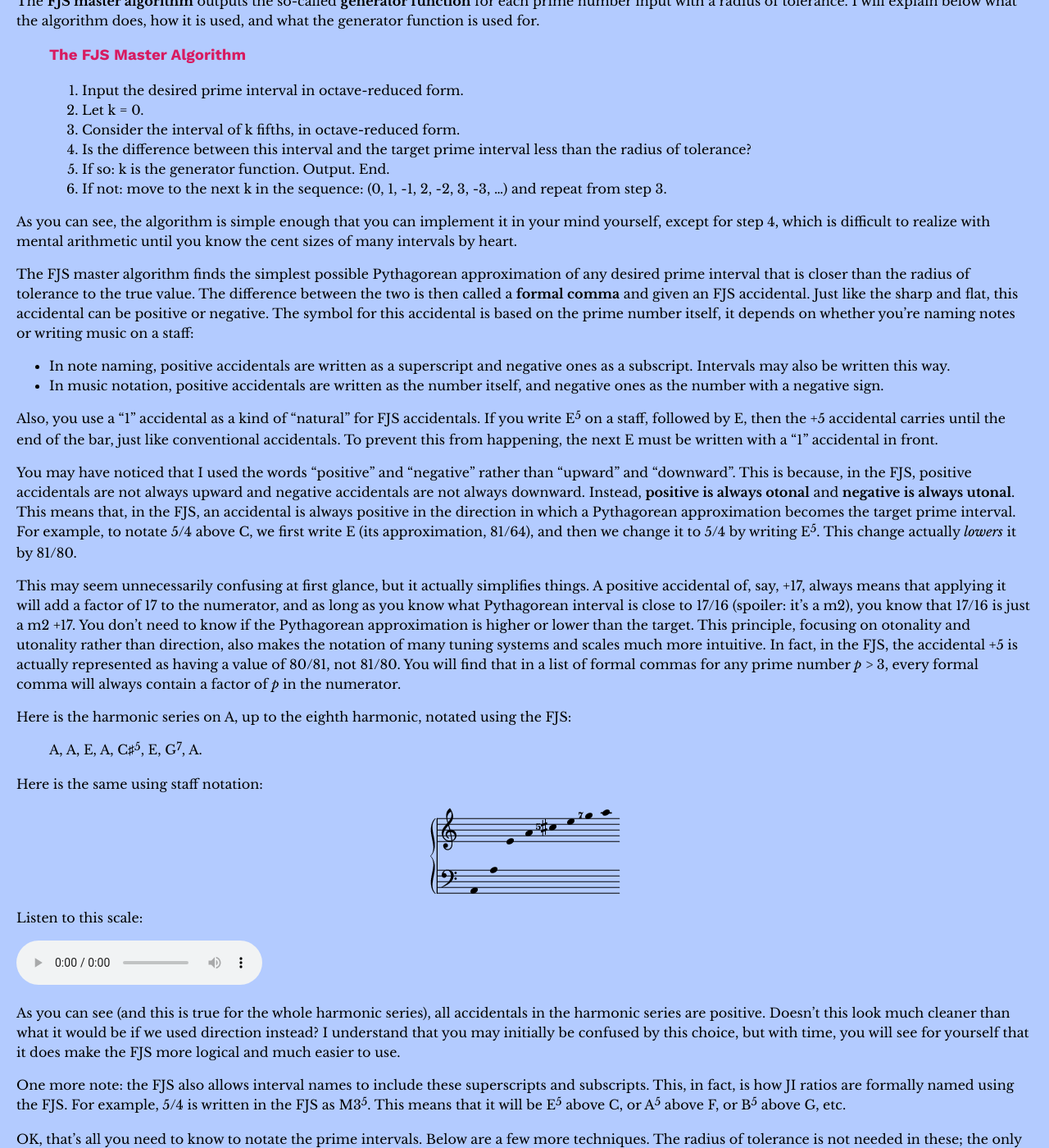
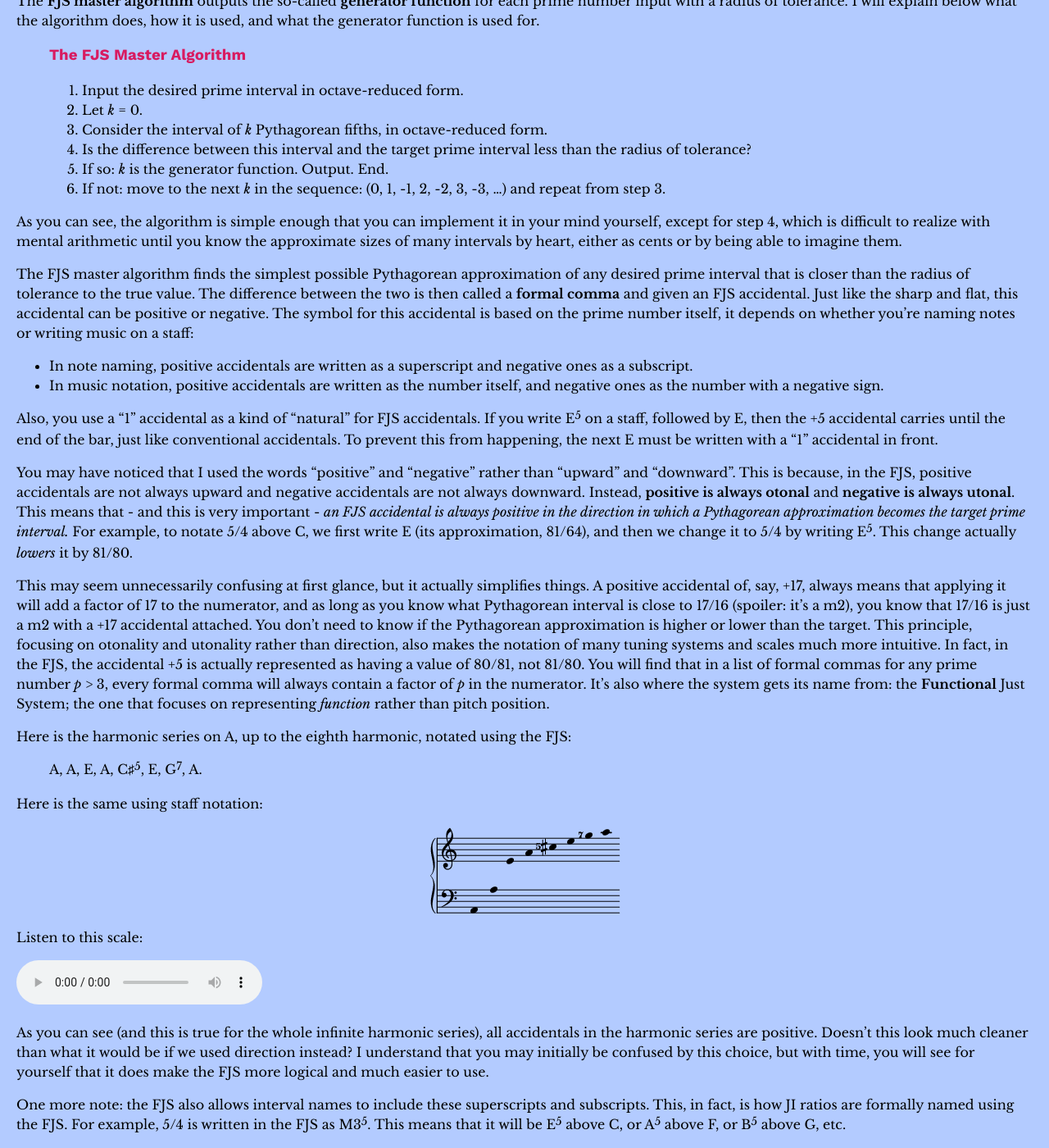
Before and after one commit to misotanni/misotanni.github.io, a Jekyll site: the page built from fjs/en/crash.md, in a window 1280 px wide and 1400 px high, scrolled down 5010 px. Shown: the whole window at 82% size. Built offline with Jekyll 4.4.1, drawn with Linux system fonts in a browser that asks for light colours; our own code applies the rules of GitHub Pages for plain Markdown files; formulas are drawn with MathJax 3; some of the changed text lies outside the part shown.

Commit message:
Update crash.md

```diff
--- a/fjs/en/crash.md
+++ b/fjs/en/crash.md
@@ -134,7 +134,7 @@
 
 But if we consider this on a formal level, things start to get weird.
 
-Say we accept this at first: 5/4 is a type of major third. So we'll notate it as a major third, with some kind of additional symbol indicating the deviation. The difference from the Pythagorean major third, 81/64, is the small interval of 81/80, about 22 cents. This should be fine, why would it be problematic? The reason is because the Pythagorean diminished fourth, 8192/6561, is *much* closer. The difference between that and 5/4 is only 32805/32768, only about 2 cents!
+Say we accept this at first: 5/4 is a type of major third. So we'll notate it as a major third, *with some kind of additional symbol indicating the deviation*. The difference from the Pythagorean major third, 81/64, is the small interval of 81/80, about 22 cents. This should be fine, why would it be problematic? The reason is because the Pythagorean diminished fourth, 8192/6561, is *much* closer. The difference between that and 5/4 is only 32805/32768, only about 2 cents!
 
 Why should we choose the major third over the diminished fourth to notate 5/4? Ah, simplicity, I hear you say. The major third is only +4 fifths, while the diminished fourth is the much more complicated -8 fifths. But then in that case, why don't we use the *minor* third to notate 5/4 - clearly it is simpler, only -3 as opposed to +4 fifths. Oh, it's too far away now? Who are *you* to decide the exactly correct balance between simplicity and proximity?
 
@@ -159,24 +159,24 @@
 > ### The FJS Master Algorithm
 >
 > 1. Input the desired prime interval in octave-reduced form.
-> 2. Let k = 0.
-> 3. Consider the interval of k fifths, in octave-reduced form.
+> 2. Let *k* = 0.
+> 3. Consider the interval of *k* Pythagorean fifths, in octave-reduced form.
 > 4. Is the difference between this interval and the target prime interval less than the radius of tolerance?
-> 5. If so: k is the generator function. Output. End.
-> 6. If not: move to the next k in the sequence: (0, 1, -1, 2, -2, 3, -3, ...) and repeat from step 3.
+> 5. If so: *k* is the generator function. Output. End.
+> 6. If not: move to the next *k* in the sequence: (0, 1, -1, 2, -2, 3, -3, ...) and repeat from step 3.
 
-As you can see, the algorithm is simple enough that you can implement it in your mind yourself, except for step 4, which is difficult to realize with mental arithmetic until you know the cent sizes of many intervals by heart.
+As you can see, the algorithm is simple enough that you can implement it in your mind yourself, except for step 4, which is difficult to realize with mental arithmetic until you know the approximate sizes of many intervals by heart, either as cents or by being able to imagine them.
 
 The FJS master algorithm finds the simplest possible Pythagorean approximation of any desired prime interval that is closer than the radius of tolerance to the true value. The difference between the two is then called a **formal comma** and given an FJS accidental. Just like the sharp and flat, this accidental can be positive or negative. The symbol for this accidental is based on the prime number itself, it depends on whether you're naming notes or writing music on a staff:
 
-- In note naming, positive accidentals are written as a superscript and negative ones as a subscript. Intervals may also be written this way.
+- In note naming, positive accidentals are written as a superscript and negative ones as a subscript.
 - In music notation, positive accidentals are written as the number itself, and negative ones as the number with a negative sign.
 
 Also, you use a "1" accidental as a kind of "natural" for FJS accidentals. If you write E<sup>5</sup> on a staff, followed by E, then the +5 accidental carries until the end of the bar, just like conventional accidentals. To prevent this from happening, the next E must be written with a "1" accidental in front.
 
-You may have noticed that I used the words "positive" and "negative" rather than "upward" and "downward". This is because, in the FJS, positive accidentals are not always upward and negative accidentals are not always downward. Instead, **positive is always otonal** and **negative is always utonal**. This means that, in the FJS, an accidental is always positive in the direction in which a Pythagorean approximation becomes the target prime interval. For example, to notate 5/4 above C, we first write E (its approximation, 81/64), and then we change it to 5/4 by writing E<sup>5</sup>. This change actually *lowers* it by 81/80.
+You may have noticed that I used the words "positive" and "negative" rather than "upward" and "downward". This is because, in the FJS, positive accidentals are not always upward and negative accidentals are not always downward. Instead, **positive is always otonal** and **negative is always utonal**. This means that - and this is very important - *an FJS accidental is always positive in the direction in which a Pythagorean approximation becomes the target prime interval.* For example, to notate 5/4 above C, we first write E (its approximation, 81/64), and then we change it to 5/4 by writing E<sup>5</sup>. This change actually *lowers* it by 81/80.
 
-This may seem unnecessarily confusing at first glance, but it actually simplifies things. A positive accidental of, say, +17, always means that applying it will add a factor of 17 to the numerator, and as long as you know what Pythagorean interval is close to 17/16 (spoiler: it's a m2), you know that 17/16 is just a m2 +17. You don't need to know if the Pythagorean approximation is higher or lower than the target. This principle, focusing on otonality and utonality rather than direction, also makes the notation of many tuning systems and scales much more intuitive. In fact, in the FJS, the accidental +5 is actually represented as having a value of 80/81, not 81/80. You will find that in a list of formal commas for any prime number *p* > 3, every formal comma will always contain a factor of *p* in the numerator.
+This may seem unnecessarily confusing at first glance, but it actually simplifies things. A positive accidental of, say, +17, always means that applying it will add a factor of 17 to the numerator, and as long as you know what Pythagorean interval is close to 17/16 (spoiler: it's a m2), you know that 17/16 is just a m2 with a +17 accidental attached. You don't need to know if the Pythagorean approximation is higher or lower than the target. This principle, focusing on otonality and utonality rather than direction, also makes the notation of many tuning systems and scales much more intuitive. In fact, in the FJS, the accidental +5 is actually represented as having a value of 80/81, not 81/80. You will find that in a list of formal commas for any prime number *p* > 3, every formal comma will always contain a factor of *p* in the numerator. It's also where the system gets its name from: the **Functional** Just System; the one that focuses on representing *function* rather than pitch position.
 
 Here is the harmonic series on A, up to the eighth harmonic, notated using the FJS:
 
@@ -190,7 +190,7 @@
 
 <audio controls><source src="" type=""></audio>
 
-As you can see (and this is true for the whole harmonic series), all accidentals in the harmonic series are positive. Doesn't this look much cleaner than what it would be if we used direction instead? I understand that you may initially be confused by this choice, but with time, you will see for yourself that it does make the FJS more logical and much easier to use.
+As you can see (and this is true for the whole infinite harmonic series), all accidentals in the harmonic series are positive. Doesn't this look much cleaner than what it would be if we used direction instead? I understand that you may initially be confused by this choice, but with time, you will see for yourself that it does make the FJS more logical and much easier to use.
 
 One more note: the FJS also allows interval names to include these superscripts and subscripts. This, in fact, is how JI ratios are formally named using the FJS. For example, 5/4 is written in the FJS as M3<sup>5</sup>. This means that it will be E<sup>5</sup> above C, or A<sup>5</sup> above F, or B<sup>5</sup> above G, etc.
 
@@ -273,17 +273,17 @@
 
 (At the end of this lesson, you will be provided with techniques to translate *any* ratio to an FJS representation and backwards. However it's useful to keep these methods in mind because they are much quicker and you will generally be using them instead. It's like choosing factorization over the quadratic formula to solve quadratics; it's much faster if you can.)
 
-While you were using the identities you were given to tackle these exercises, you may have asked yourself a question: "How would I add, for instance, two M3<sup>5</sup> intervals to each other? What would the result be?" Would it be A5<sup>5</sup>? No, that would be the result of adding M3 to M3<sup>5</sup>. Our case is different, it's adding M3<sup>5</sup> to another M3<sup>5</sup>.
+While you were using the identities you were given to tackle these questions, you may have asked yourself a question: "How would I add, for instance, two M3<sup>5</sup> intervals to each other? What would the result be?" Would it be A5<sup>5</sup>? No, that would be the result of adding M3 to M3<sup>5</sup>. Our case is different, it's adding M3<sup>5</sup> to another M3<sup>5</sup>.
 
 The answer to this question happens to simultaneously be the way the FJS notates the second group of remaining JI intervals: *compound accidentals*.
 
-Any FJS note or interval may have not just one, but any number of FJS accidentals appended to it. The otonal and utonal accidentals are always kept separate, but if there is more than one otonal or utonal accidental, they are merged. FJS accidentals merge by multiplication. Why? Because they are all primes; multiplying them, as opposed to - say - adding or concatenating the digits in base ten, will never make you lose information about the original primes, because every positive integer can be uniquely factorized back into its primes, and order does not matter.
+Any FJS note or interval may have not just one, but any number of FJS accidentals appended to it. The otonal and utonal accidentals are always kept separate, but if there is more than one accidental of the same "x-tonality" (otonality or utonality), they are merged. FJS accidentals merge by multiplication. Why? Because they are all primes; multiplying them - as opposed to, say, adding or concatenating the digits in base ten - will never make you lose information about the original primes, because every positive integer can be uniquely factorized back into its primes, and order does not matter.
 
 If the accidentals merge in such a way that you can't easily factorize them in your head (e.g. 119 = 7 × 17), you can write them out as a list with commas between each prime ("commas" being, of course, the punctuation mark, not a tiny musical interval). For example, D<sup>7,17</sup> would mean the exact same thing as D<sup>119</sup>. The convention is to write these primes in non-descending order, but any order is correct.
 
 So to answer the original question, the sum of two M3<sup>5</sup> is A5<sup>25</sup>, which neatly fits as the FJS name of the ratio 25/16. Similarly, given that a 7/4 is a m7<sup>7</sup>, you immediately know that a 49/32 will be a m6<sup>49</sup> and a 35/32 will be a M2<sup>35</sup>.
 
-As mentioned, otonal and utonal does not mix. So if a note G♭ happened to have both +7 and -5 accidentals, it would be written as G♭<sup>7</sup><sub>5</sub>. The exact rules are as follows:
+As mentioned, otonal and utonal do not mix. So if a note G♭ happened to have both +7 and -5 accidentals, it would be written as G♭<sup>7</sup><sub>5</sub>. The exact rules are as follows:
 
 - In note naming, use one superscript representing the merged positive accidentals, followed by one subscript representing the merged negative accidentals.
 - In music notation, the merged positive accidental is written first (if any), then the merged negative accidental with a minus sign in front (if any), then any conventional accidental, then the note.
@@ -300,29 +300,29 @@
 > - To subtract two FJS intervals, subtract their Pythagorean parts, then swap the otonal with the utonal accidental for the second interval, then merge. Subtracting an FJS interval is the same as adding its inverse.
 > - To invert an FJS interval, invert its Pythagorean part and swap the otonal with the utonal accidental.
 
-When you combine accidentals, you cancel out identical factors in the otonal and the utonal. For example, adding M3<sup>5</sup> (5/4) to m3<sub>5</sub> (6/5) gives "P5<sup>5</sup><sub>5</sub>" which reduces to P5, as expected (3/2). Adding m2<sup>49</sup> (49/48) to M2<sub>7</sub> gives "m3<sup>49</sup><sub>7</sub>" which becomes m3<sup>7</sup> (7/6).
+When you combine accidentals, you cancel out identical factors in the otonal and the utonal. For example, adding M3<sup>5</sup> (5/4) to m3<sub>5</sub> (6/5) gives "P5<sup>5</sup><sub>5</sub>" which reduces to P5, as expected (3/2). Adding m2<sup>49</sup> (49/48) to M2<sub>7</sub> (8/7) gives "m3<sup>49</sup><sub>7</sub>" which becomes m3<sup>7</sup> (7/6).
 
 Using interval arithmetic, you can now in fact represent *any* JI ratio using the FJS, and decode any FJS interval back into a ratio. You can use the a few simple methods if the ratios in question don't involve many primes.
 
-To convert a simple JI ratio quickly to an FJS representation, factorize the numerator into a Pythagorean interval plus primes. Build the Pythagorean interval, and each prime as a prime interval, and add them up. Repeat for the denominator. Then, subtract the numerator's interval from the denominator's interval. For example, to convert 36/25, we first build the numerator: 36, which is 9/8, which is M2. Then we build the denominator: 25. It splits to 5 and 5, which is two M3<sup>5</sup>, which becomes A5<sup>25</sup>. Now we subtract; M2 - A5 = d5, and the accidentals are (0) - (+25) = (-25). So the final answer is d5<sub>25</sub>.
+To convert a simple JI ratio quickly to an FJS representation: Factorize the numerator into a Pythagorean interval plus primes. Build the Pythagorean interval, and each prime as a prime interval, and add them up. Repeat for the denominator. Then, subtract the numerator's interval from the denominator's interval. For example, to convert 36/25, we first build the numerator: 36, which is 9/8, which is M2. Then we build the denominator: 25. It splits to 5 and 5, which is two M3<sup>5</sup>, which becomes A5<sup>25</sup>. Now we subtract; M2 - A5 = d5, and the accidentals are (0) - (+25) = (-25). So the final answer is d5<sub>25</sub>.
 
 Similarly, you can also easily convert a simple FJS representation back into a JI ratio. Try [otonal accidental]/[utonal accidental]. (You don't even need to factorize the accidentals. That's a perk of using multiplication to merge them.) If you are off, then only by a Pythagorean interval. Adjust accordingly. For example, let's try to convert A1<sup>5</sup><sub>7</sub>. We try 5/7, which is 10/7; when we apply Technique 6 to this, we obtain A4<sup>5</sup><sub>7</sub>, which isn't too far off. We only need to adjust by one Pythagorean fifth upwards. So the correct answer is actually (3/2) × (5/7) = 15/14.
 
 These methods will, 99% of the time, be enough to read and write in the FJS, and as you can see, they are easy to use. In fact, much of the time, you don't even have to use these; skimming the harmonic series is often enough to perform forwards and backwards conversions in mere seconds. Want to convert 14/13 into the FJS? You know that 13 is a m6 and 14 is a m7, so 14/13 must be a M2. Then because of 14 in the numerator you stick a +7, and because of 13 in the denominator you stick a -13, and voilà, you have found the correct FJS representation: M2<sup>7</sup><sub>13</sub>.
 
-However, one of the virtues of the FJS is that it can be fully automated. These techniques may rely a little on intuition, and are not very useful for complex intervals. In the case of complex intervals, you can *always* perform the forward and backward conversions using these final two techniques:
+However, one of the virtues of the FJS is that it can be fully automated. The above methods may rely a little on intuition, and are not very useful for complex intervals. In the case of complex intervals, you can *always* perform the forward and backward conversions using these final two techniques:
 
 > ### FJS Technique \#6: To convert any JI ratio automatically to an FJS representation.
 >
 > 1. Factorize the ratio.
-> 2. For every prime *p* greater than 3 with an exponent of α<sub>*p*</sub>, remember the α<sub>p</sub> for every *p* and multiply the initial ratio by
+> 2. For every prime *p* greater than 3 with an exponent of α<sub>*p*</sub>, remember the α<sub>*p*</sub> for every *p* and multiply the initial ratio by
 >
 > 	$$(\text{comma} (p))^{-\alpha _p}$$
 >
 >	where comma(*p*) is the formal comma of *p*.
 >
 > 3. The result will be Pythagorean. Transform it into FJS form.
-> 4. Now add the α<sub>p</sub> as accidentals - if positive, then otonal; if negative, then utonal.
+> 4. Now add the α<sub>*p*</sub> as accidentals - if positive, then otonal; if negative, then utonal.
 > 5. Take the reduced form and adjust octaves as required.
 >
 > **Example:** Let's convert the weak just chromatic semitone, 25/24, into FJS form using this technique. 25/24 = 2<sup>3</sup> 3<sup>-1</sup> 5<sup>2</sup>. Because of 5<sup>2</sup>, remember 2 and multiply by (80/81)<sup>-2</sup>. The result is 2187/2048, which is Pythagorean and converts to A1. Now we add a double +5 (because of the 2) and we get A1<sup>25</sup>.
@@ -345,9 +345,9 @@
 
 So for example, E<sup>5</sup> is pronounced "E-five" or "E-super-five", and E♭<sub>5</sub> is pronounced "E-flat-sub-five". An interval such as P4<sup>7</sup><sub>11</sub> would be pronounced "perfect fourth (super) seven sub eleven", where the word "super" is optional and is used to emphasize the division between the name of the interval and the start of the FJS accidentals.
 
-As for ASCII, it might be problematic to type these names because of the super- and subscripts. You can alternatively indicate a subscript with a preceding underscore, like you usually would, and you can do the same for a superscript using a caret symbol. But you can usually omit the caret; it is only required if you're describing intervals to split the number describing the interval from the FJS accidental. So E<sup>5</sup> can be written E^5 or simply E5, but M3<sup>5</sup> can only be written M3^5 (not M35, obviously, as that would be a "major thirty-fifth", or a major seventh plus four octaves).
+As for ASCII, it might be problematic to type these names because of the super- and subscripts. You can alternatively indicate a subscript with a preceding underscore, like you usually would, and you can do the same for a superscript using a caret symbol. But you can usually omit the caret; it is only required if you're describing intervals to split the number describing the interval from the FJS accidental. So E<sup>5</sup> can be written E^5 or simply E5, but M3<sup>5</sup> can only be written M3^5 (not M35, obviously, as that would be a "major thirty-fifth", or a major seventh plus four octaves; M35 would be 243/8 in the FJS).
 
-That's it!
+**That's it!**
 
 This is all you need to know to use the *entirety* of the FJS and represent *any* JI you wish! There is no memorization to be done, no lookup tables to be bookmarked, nothing! One of the largest virtues of this system is that it's all completely portable; all you need to set it up anywhere is calculation and your radius of tolerance. The techniques you've just been given can be automated and the entire system can be handled by a computer.
 
```
Also changed, not shown: other parts of fjs/en/crash.md (+1 -1 lines).
